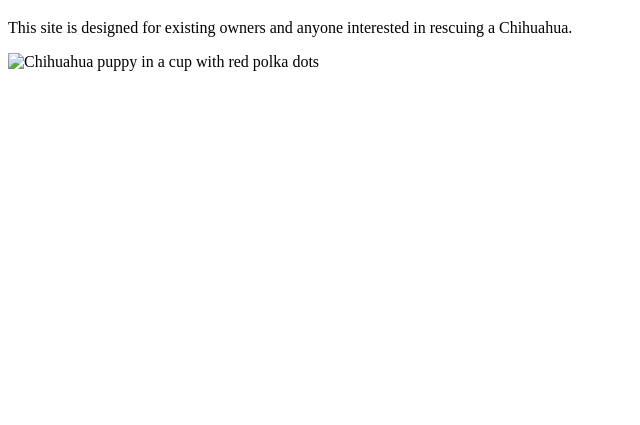
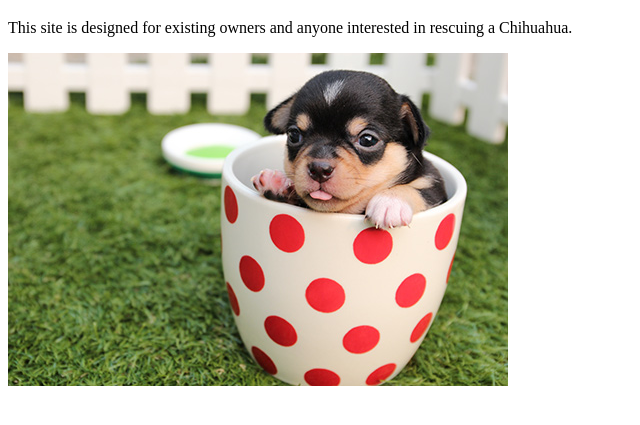
Before and after one commit to rijaamir/rijaamir.github.io, a plain HTML site: page file-path-examples/index.html in a window 1280 px wide. Shown: the part 87-512 px from the top of the page, without its empty margins (0-640 px from the left). Drawn offline with Linux system fonts and the light colour scheme.

Commit message:
Update index.html

```diff
--- a/file-path-examples/index.html
+++ b/file-path-examples/index.html
@@ -15,7 +15,7 @@
         <p>This site is designed for existing owners and anyone interested in rescuing a Chihuahua.</p>
 
         <!-- In the example below, we're using a relative file path to go into the images folder and show pup-in-cup.jpg -->
-        <img src="images/pup-in-cup.jpg" alt="Chihuahua puppy in a cup with red polka dots">
+        <img src="images/puppy.jpg" alt="Chihuahua puppy in a cup with red polka dots">
 
     </body>
 </html>
```
